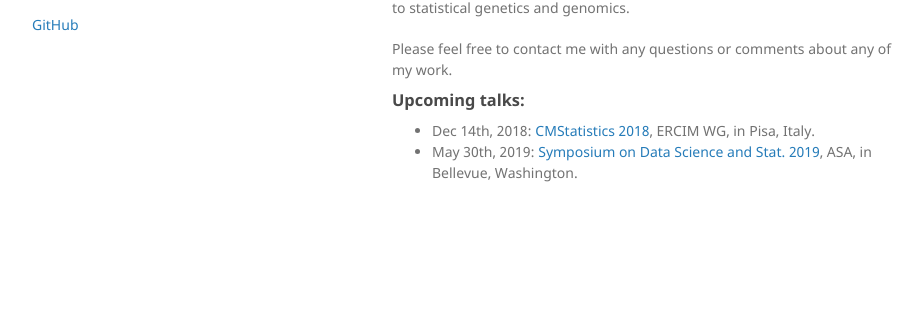
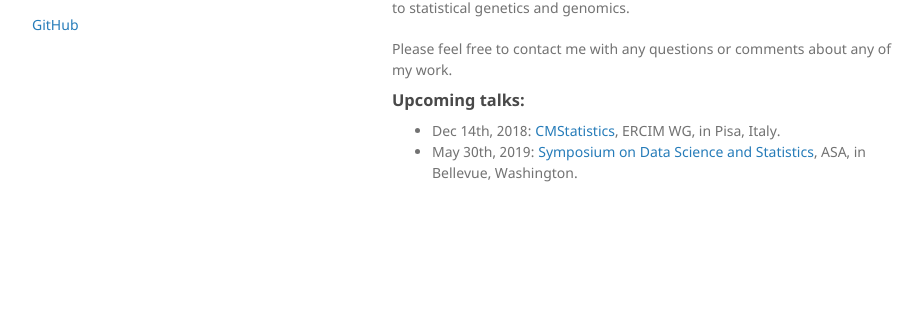
Before and after one commit to ajmolstad/ajmolstad.github.io, a Jekyll site: the page built from index.md, in a window 1280 px wide. Shown: the part 291-606 px from the top of the page, without its empty margins (178-1099 px from the left). Built offline with Jekyll 4.4.1, drawn with Linux system fonts in a browser that asks for light colours.

Commit message:
Update index.md

```diff
--- a/index.md
+++ b/index.md
@@ -10,5 +10,5 @@
 
 
 ### Upcoming talks:
-- Dec 14th, 2018: [CMStatistics 2018](http://www.cmstatistics.org/CMStatistics2018/), ERCIM WG, in Pisa, Italy.
-- May 30th, 2019: [Symposium on Data Science and Stat. 2019](http://ww2.amstat.org/meetings/sdss/2019/), ASA, in Bellevue, Washington.
+- Dec 14th, 2018: [CMStatistics](http://www.cmstatistics.org/CMStatistics2018/), ERCIM WG, in Pisa, Italy.
+- May 30th, 2019: [Symposium on Data Science and Statistics](http://ww2.amstat.org/meetings/sdss/2019/), ASA, in Bellevue, Washington.
```
